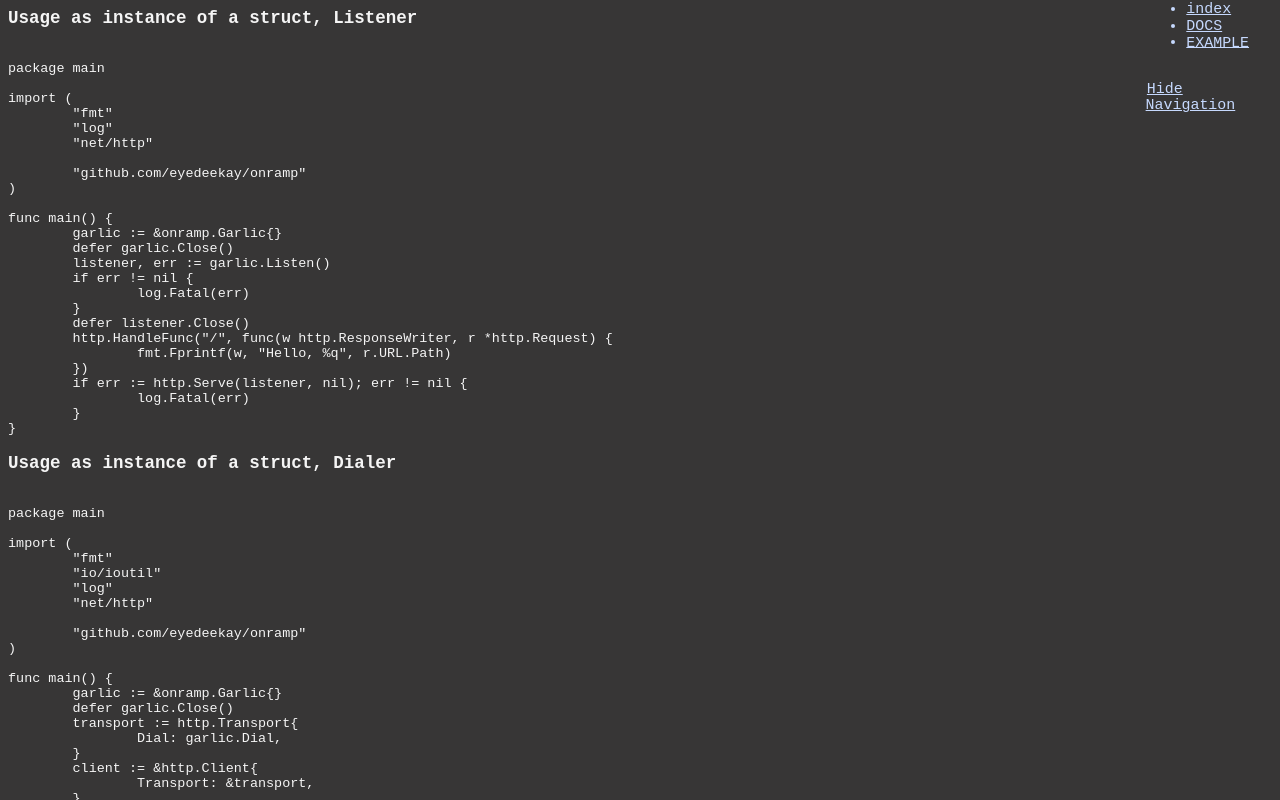
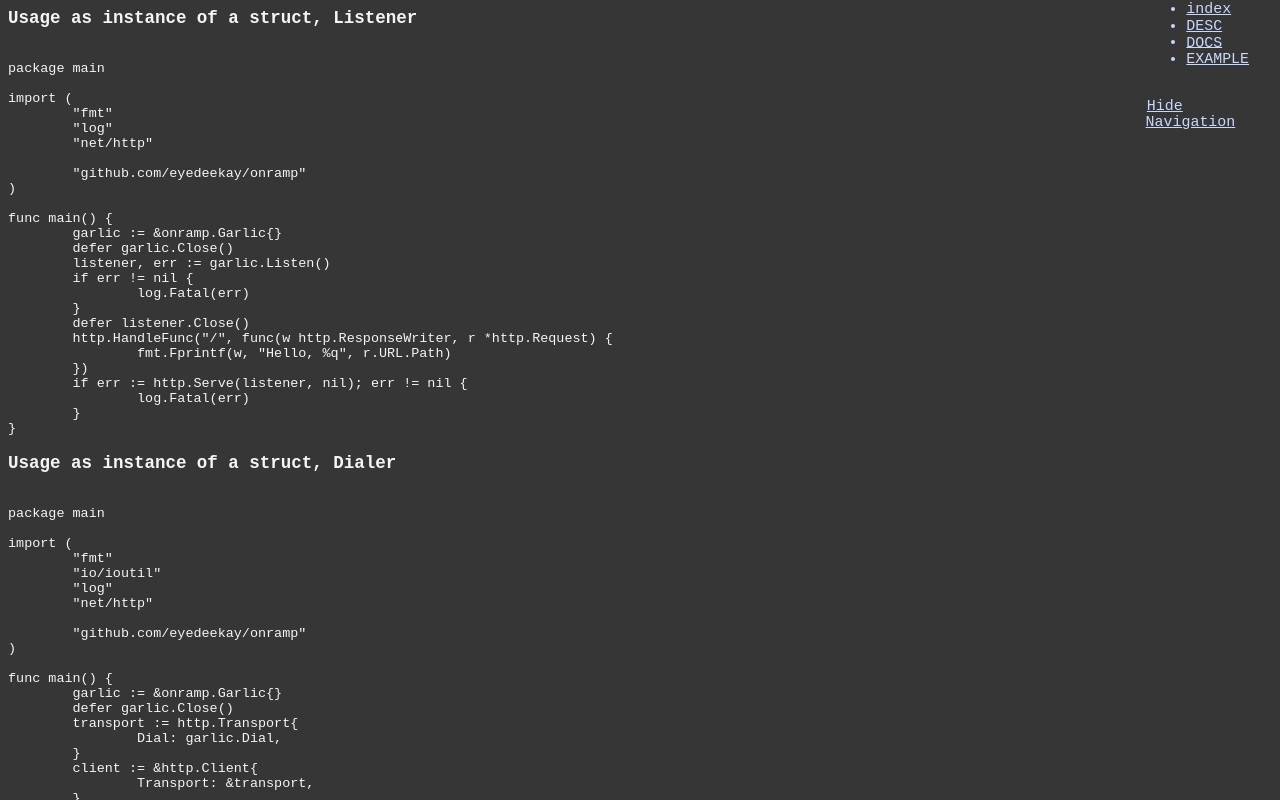
Before and after one commit to eyedeekay/onramp, a plain HTML site: page EXAMPLE.html in a window 1280 px wide. Both pictures are taken after a click on the link "Show navigation". Shown: the part 54-854 px from the top of the page. Drawn offline with Linux system fonts and the light colour scheme.

Commit message:
update EXAMPLE.html

```diff
--- a/EXAMPLE.html
+++ b/EXAMPLE.html
@@ -19,6 +19,11 @@
             <li>
               <a href="index.html">
                 index
+              </a>
+            </li>
+            <li>
+              <a href="DESC.html">
+                DESC
               </a>
             </li>
             <li>
```
